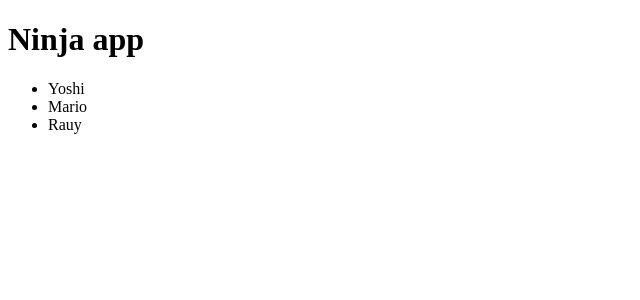
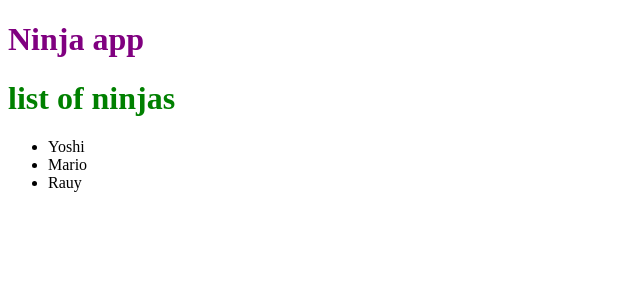
Before and after one commit to shengo333/vuejs2-tut, a Vue app: page / in a window 1280 px wide. Shown: the top 300 px of the page, without its empty margins (0-640 px from the left). Built offline with nearby package versions, Linux system fonts and the light colour scheme.

Commit message:
css in vue

```diff
--- a/src/App.vue
+++ b/src/App.vue
@@ -22,6 +22,10 @@ export default {
 }
 </script>
 
-<style>
+<style scoped>
+h1{
+  color: purple
+}
+
 
 </style>
--- a/src/assets/NetNinjas.vue
+++ b/src/assets/NetNinjas.vue
@@ -1,4 +1,5 @@
 <template>
+  <h1>list of ninjas</h1>
     <ul>
         <li v-for="beka in bekas" :key="beka">{{beka}}</li>
     </ul>
@@ -16,6 +17,8 @@ export default {
 }
 </script>
 
-<style>
-
+<style scoped>
+h1{
+  color:green
+}
 </style>
```
